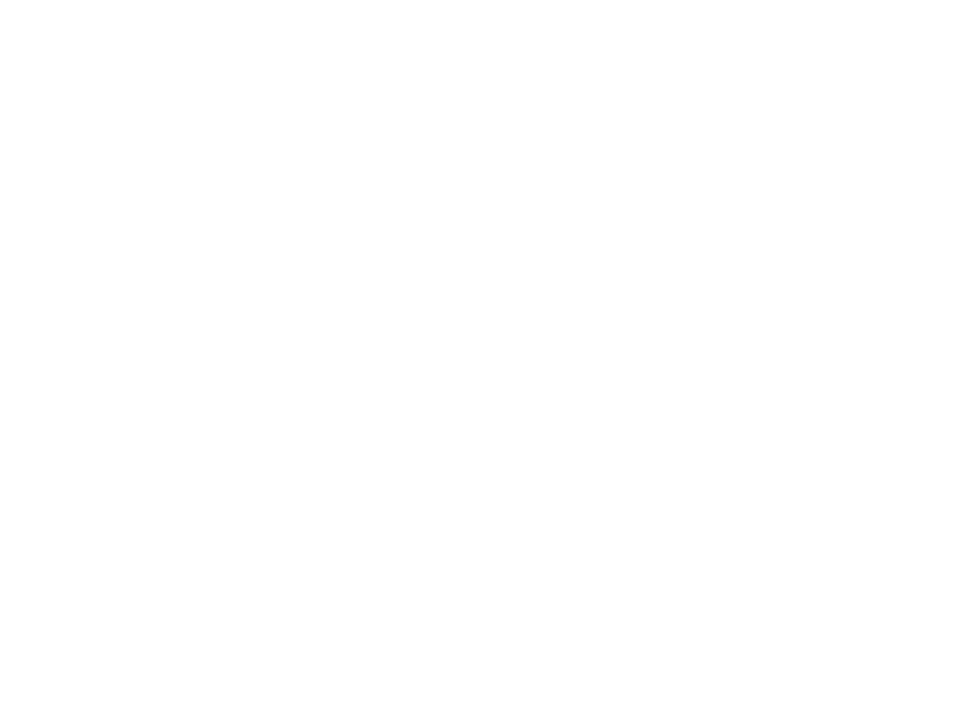
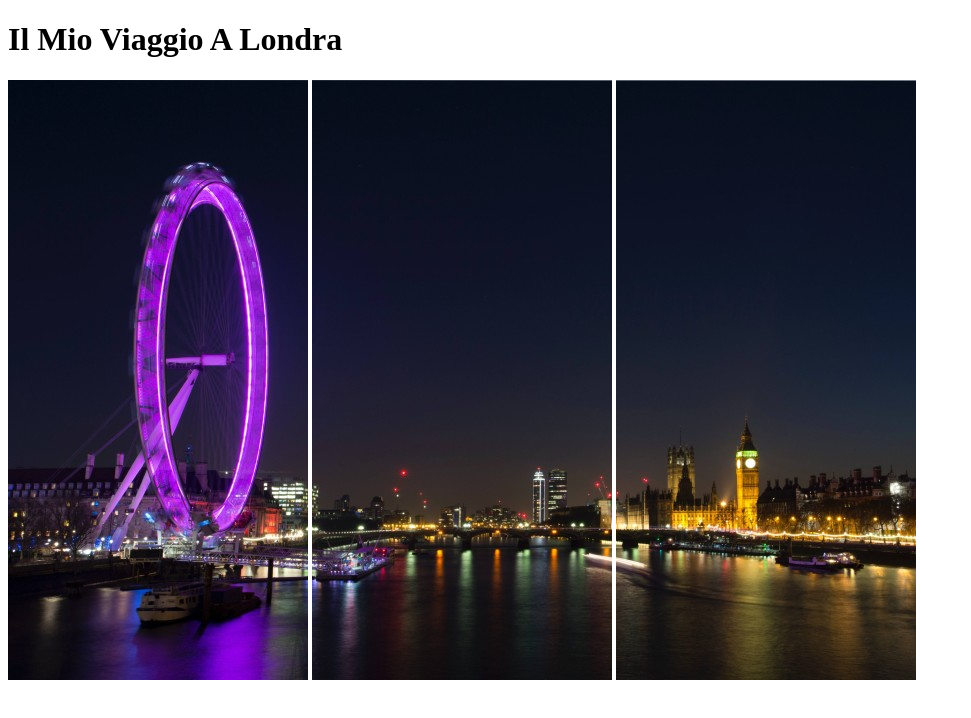
Before and after one commit to ColluraV/html-london-trip, a plain HTML site: page index.html in a window 1280 px wide. Shown: the whole page, without its empty margins (0-971 px from the left). Drawn offline with Linux system fonts and the light colour scheme.

Commit message:
aggiunte immagini

```diff
--- a/index.html
+++ b/index.html
@@ -5,6 +5,10 @@
 
     <body>
         <header>
+            <h1> Il Mio Viaggio A Londra</h1>
+            <img src="img/pexels-bill-emrich-230794-0.jpg" alt="canvas_left">
+            <img src="img/pexels-bill-emrich-230794-1.jpg" alt="canvas_center">
+            <img src="img/pexels-bill-emrich-230794-2.jpg" alt="canvas_right">
         </header>
     </body>
 
```
